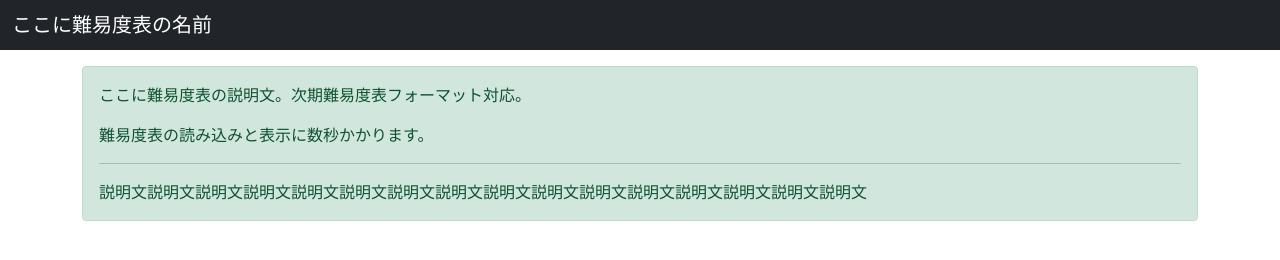
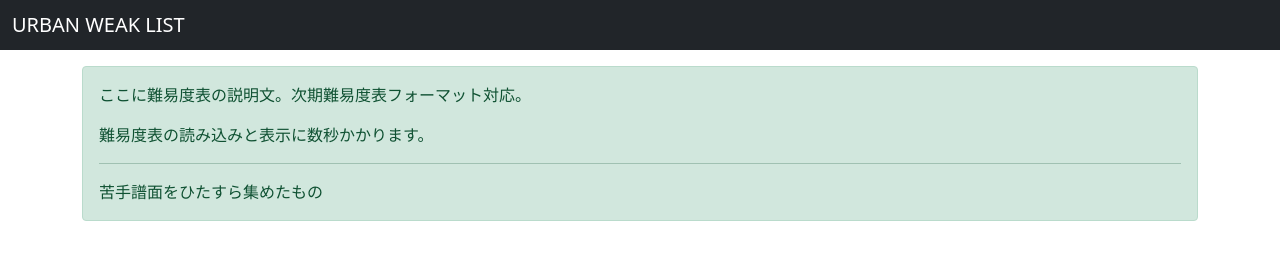
Before and after one commit to urbanaban/nigate.github.io, a plain HTML site: page index.html in a window 1280 px wide. Drawn offline with nearby package versions, Linux system fonts and the light colour scheme; no server answers.

Commit message:
Update index.html

```diff
--- a/index.html
+++ b/index.html
@@ -2,7 +2,7 @@
 <html lang="ja">
 
 <head>
-    <title>ここに難易度表の名前</title>
+    <title>URBAN WEAK LIST</title>
     <meta charset="UTF-8">
     <meta http-equiv="X-UA-Compatible" content="IE=edge">
     <meta name="viewport" content="width=device-width, initial-scale=1.0">
@@ -19,7 +19,7 @@
     <header class="mb-3">
         <nav class="navbar navbar-dark bg-dark">
             <div class="container-fluid">
-                <span class="navbar-brand mb-0 h1">ここに難易度表の名前</span>
+                <span class="navbar-brand mb-0 h1">URBAN WEAK LIST</span>
             </div>
         </nav>
     </header>
@@ -30,7 +30,7 @@
             <p>ここに難易度表の説明文。次期難易度表フォーマット対応。</p>
             <p>難易度表の読み込みと表示に数秒かかります。</p>
             <hr>
-            <p class="mb-0">説明文説明文説明文説明文説明文説明文説明文説明文説明文説明文説明文説明文説明文説明文説明文説明文</p>
+            <p class="mb-0">苦手譜面をひたすら集めたもの</p>
         </div>
 
 
```
